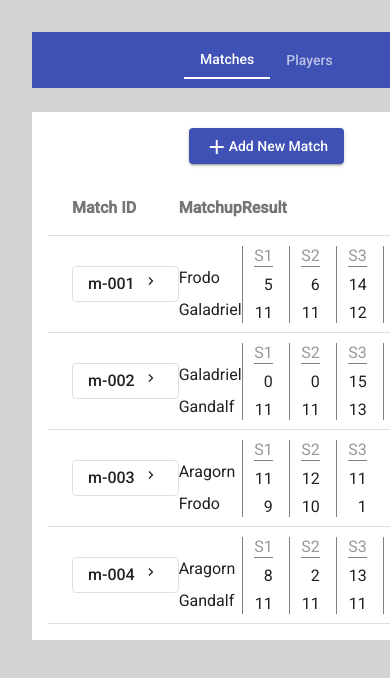
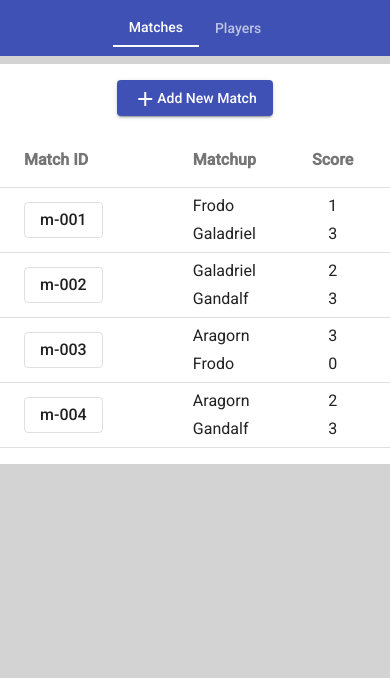
Before and after one commit to martin-istuk/Table-Tennis-Tournament, an Angular app: page / in a window 390 px wide. Shown: the top 678 px of the page. Built offline with nearby package versions, Linux system fonts and the light colour scheme.

Commit message:
minor SCSS optimization for mobile

```diff
--- a/src/app/components/match-list/match-list.component.html
+++ b/src/app/components/match-list/match-list.component.html
@@ -16,7 +16,7 @@
 				<button
 					mat-stroked-button
 					[routerLink]="['/match-overview/' + match.id]"
-					>{{ match.id }} <mat-icon>chevron_right</mat-icon>
+					>{{ match.id }}
 				</button>
 			</td>
 		</ng-container>
@@ -26,22 +26,19 @@
 			<th mat-header-cell *matHeaderCellDef>Matchup</th>
 			<td mat-cell *matCellDef="let match">
 				<div class="column">
-					<p>&nbsp;</p>
 					<p>{{ match.playerHome }}</p>
 					<p>{{ match.playerAway }}</p>
 				</div>
 			</td>
 		</ng-container>
 
-		<!-- Result Column -->
-		<ng-container matColumnDef="result">
-			<th mat-header-cell *matHeaderCellDef>Result</th>
+		<!-- Score Column -->
+		<ng-container matColumnDef="score">
+			<th mat-header-cell *matHeaderCellDef>Score</th>
 			<td mat-cell *matCellDef="let match">
-				<div class="scoreBox">
-					<div *ngFor="let set of match.sets; index as setIndex" class="column">
-						<p class="setIndex">{{ "S" + (setIndex + 1) }}</p>
-						<p *ngFor="let p of [].constructor(2); index as i">{{ set[i] }}</p>
-					</div>
+				<div class="column">
+					<p>{{ match.score[0] }}</p>
+					<p>{{ match.score[1] }}</p>
 				</div>
 			</td>
 		</ng-container>
--- a/src/app/components/match-list/match-list.component.scss
+++ b/src/app/components/match-list/match-list.component.scss
@@ -13,39 +13,18 @@ table {
 		margin-right: 1rem;
 	}
 	.mat-column-id {
-		width: 20%;
+		padding-right: 5%;
 	}
 	.mat-column-matchup {
-		width: 20%;
+		padding-left: 5%;
 		padding-right: 5%;
-		text-align: right;
+		text-align: left;
 	}
-	.mat-column-result {
-		width: 60%;
-		.scoreBox {
-			display: grid;
-			grid-template-columns: auto auto auto auto auto;
-			gap: 1rem;
-			justify-content: start;
-			padding: 0.5rem 0;
-			.column {
-				display: grid;
-				grid-template-columns: auto;
-				gap: 0.5rem;
-				justify-items: end;
-				min-width: 30px;
-				border-left: 1px solid Grey;
-				p {
-					margin: 0;
-				}
-				.setIndex {
-					color: hsl(0, 0%, 60%);
-					border-bottom: 1px solid Grey;
-				}
-			}
-		}
+	.mat-column-score {
+		padding-left: 5%;
+		text-align: center;
+	}
+	.column p {
+		margin: 0.5rem 0;
 	}
 }
-.error {
-	color: red;
-}
--- a/src/app/components/match-list/match-list.component.ts
+++ b/src/app/components/match-list/match-list.component.ts
@@ -16,7 +16,7 @@ export class MatchListComponent {
 	public displayedColumns: Array<string> = [
 		"id",
 		"matchup",
-		"result",
+		"score",
 	];
 
 	public matchList$: Observable<Array<Match>> = this.matchService.matchArray$;
--- a/src/app/components/players/players.component.html
+++ b/src/app/components/players/players.component.html
@@ -16,7 +16,7 @@
 				<button
 					mat-stroked-button
 					[routerLink]="['/player-overview/' + player.id]"
-					>{{ player.id }} <mat-icon>chevron_right</mat-icon>
+					>{{ player.id }}
 				</button>
 			</td>
 		</ng-container>
--- a/src/app/components/players/players.component.scss
+++ b/src/app/components/players/players.component.scss
@@ -13,25 +13,24 @@ table {
 		margin-right: 1rem;
 	}
 	.mat-column-id {
-		width: 20%;
+		padding-right: 5%;
 	}
 	.mat-column-name {
-		width: 20%;
-		a {
-			font-weight: bold;
-			text-decoration: none;
-		}
+		padding-left: 5%;
+		padding-right: 5%;
 	}
 	.mat-column-age {
-		width: 10%;
+		padding-left: 5%;
+		padding-right: 5%;
 		text-align: right;
 	}
 	.mat-column-gamesPlayed {
-		width: 30%;
+		padding-left: 5%;
+		padding-right: 5%;
 		text-align: center;
 	}
 	.mat-column-setWins {
-		width: 20%;
+		padding-left: 5%;
 		text-align: center;
 	}
 }
--- a/src/app/main-layout/main-layout.component.scss
+++ b/src/app/main-layout/main-layout.component.scss
@@ -34,3 +34,13 @@
 		padding: 1rem;
 	}
 }
+
+@media only screen and (max-width: 600px) {
+	:host {
+		padding: 0;
+		section {
+			margin-top: 0;
+			padding: 1rem 0;
+		}
+	}
+}
```
